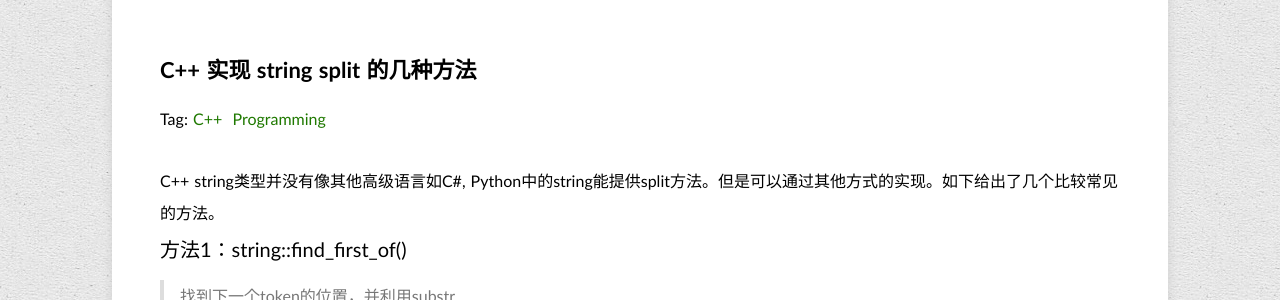
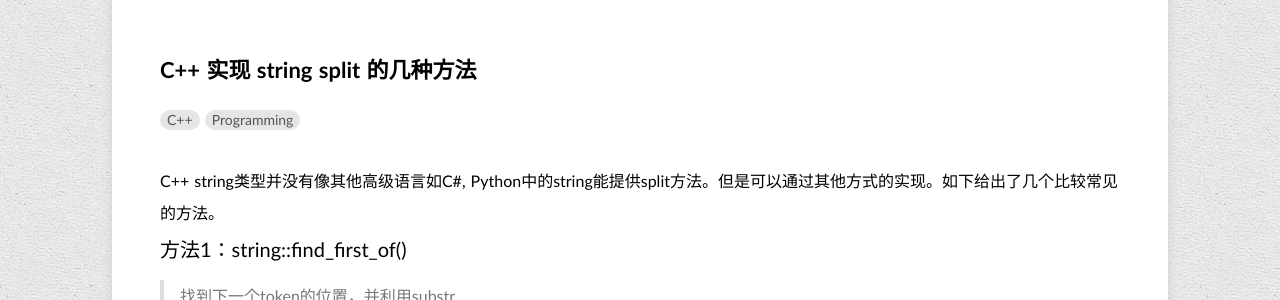
Before and after one commit to goudan-er/goudan-er.github.io, a Jekyll site: the page built from _posts/2015-09-23-cpp-split.md, in a window 1280 px wide. Shown: the part 157-457 px from the top of the page. Built offline with Jekyll 4.4.1, drawn with Linux system fonts in a browser that asks for light colours; nearby versions of some CDN libraries; Markdown is read by kramdown in place of the engine named in the settings; comment, search, counter and statistics services are not loaded.

Commit message:
modify tag in post style

```diff
--- a/_layouts/default.html
+++ b/_layouts/default.html
@@ -24,6 +24,7 @@
          <div id="main" role="main">
             <header>
                <h1 class="head">GouDan-er</h1>
+               <!-- <aside class="logo"><img src="../media/images/logo.png"></aside> -->
                <div class="menu">
                   <a href="/" title="POSTS">&#178;</a>
                   <a href="/categories"  title="CATEGORY" >&#90;</a>
--- a/_layouts/post-en.html
+++ b/_layouts/post-en.html
@@ -9,7 +9,7 @@ layout: default
    <span class="post-tags">
    Tag:
    {% for tag in page.tags %}
-   <a href="/tags/#{{ tag }}" title="{{ tag }}">{{ tag }}</a>&nbsp;
+   <a href="/tags/#{{ tag }}" title="{{ tag }}" class="post-tag">{{ tag }}</a>&nbsp;
    {% endfor %}
    </span>
    {% endif %}
--- a/_layouts/post.html
+++ b/_layouts/post.html
@@ -7,9 +7,8 @@ layout: default
 <section class="post-tags">
    {% if page.tags %}
    <span class="post-tags">
-   Tag:
    {% for tag in page.tags %}
-   <a href="/tags/#{{ tag }}" title="{{ tag }}">{{ tag }}</a>&nbsp;
+   <a href="/tags/#{{ tag }}" title="{{ tag }}" class="post-tag">{{ tag }}</a>
    {% endfor %}
    </span>
    {% endif %}
--- a/media/css/screen.css
+++ b/media/css/screen.css
@@ -548,3 +548,44 @@ footer small
     color: rgba(170, 165, 165, 0.96);
     /*padding-left: 2px;*/
 }
+
+.post-tag {
+  display: inline-block;
+  min-width: 10px;
+  padding: 3px 7px;
+  font-size: 14px;
+  line-height: 1;
+  vertical-align: baseline;
+  white-space: nowrap;
+  text-align: center;
+  background-color: rgba(204, 204, 204, 0.5);
+  border-radius: 10px;
+}
+
+a.post-tag
+{
+    color: #555;
+    text-decoration: none;
+}
+a.post-tag:visited
+{
+    color: #555;
+    text-decoration: none;
+}
+a.post-tag:hover
+{
+    color: #111;
+    text-decoration: none;
+}
+
+.logo
+{
+  margin: 0 auto 35px;
+  text-align: center;
+  animation-duration: 0.7s;
+  animation-fill-mode: both;
+  animation-name: bounce;
+  -webkit-animation-duration: 0.7s;
+  -webkit-animation-fill-mode: both;
+  -webkit-animation-name: bounce;
+}
```
Also changed, not shown: categories/index.md (+7 -7 lines), media/css/screen-mobil.css (+29 -0 lines), media/images/logo.png (added).
